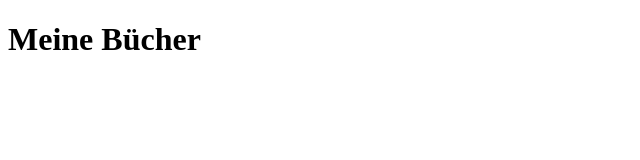
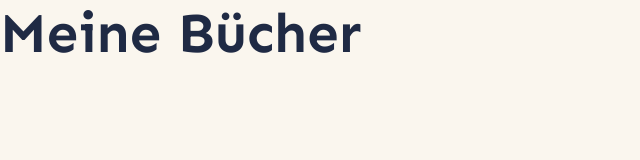
Before and after one commit to salome-mat/IM1_Buecher, a plain HTML site: page index.html in a window 1280 px wide. Shown: the whole page, without its empty margins (0-640 px from the left). Drawn offline with Linux system fonts and the light colour scheme.

Commit message:
index angefangen

```diff
--- a/index.html
+++ b/index.html
@@ -5,7 +5,9 @@
     <meta name="viewport"
           content="width=device-width, user-scalable=no, initial-scale=1.0, maximum-scale=1.0, minimum-scale=1.0">
     <meta http-equiv="X-UA-Compatible" content="ie=edge">
-    <title>Document</title>
+    <link rel="stylesheet" href="css/style.css">
+    <title>Home | Meine Welt der Bücher</title>
+
 </head>
 <body>
 <h1>Meine Bücher</h1>
```
